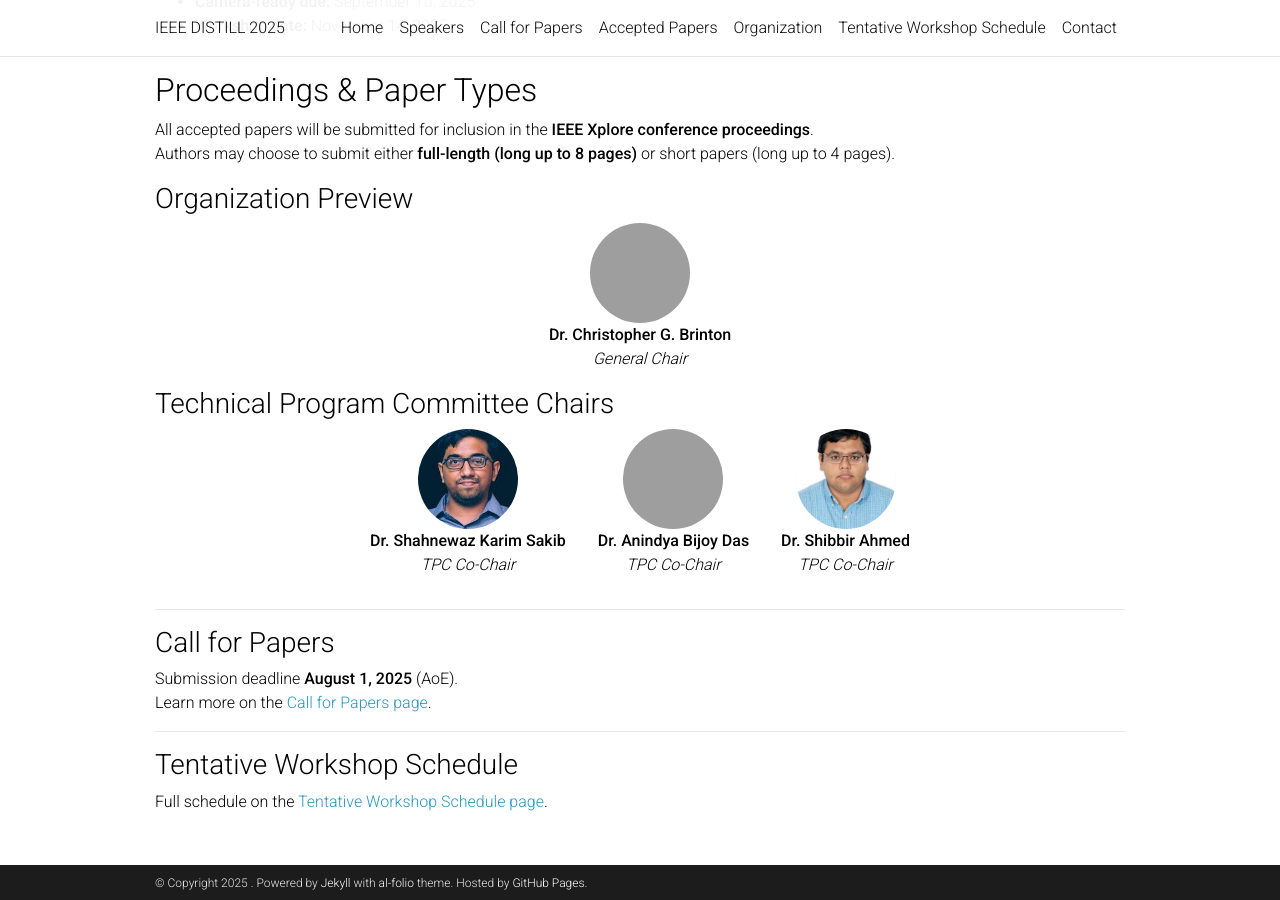
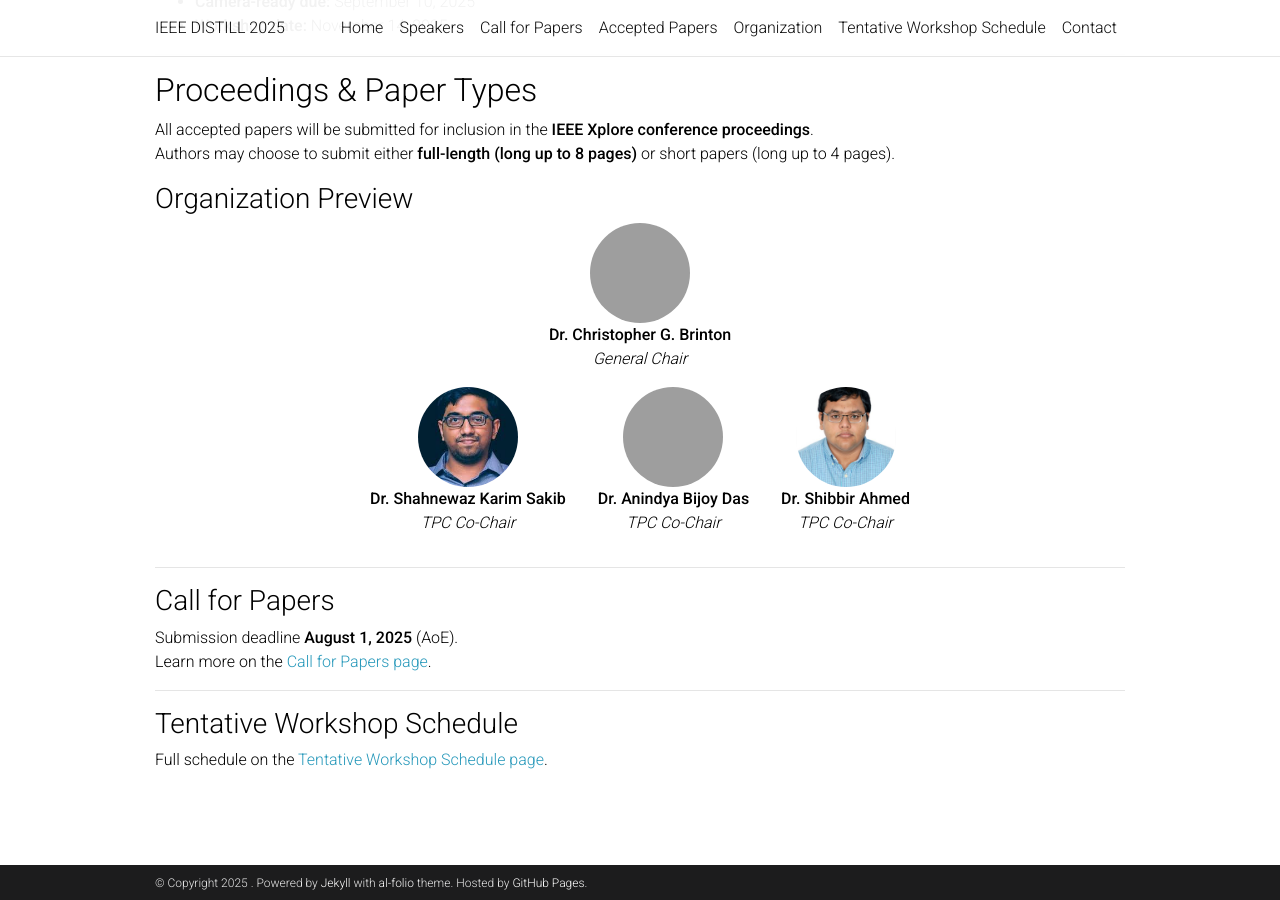
Before and after one commit to ieeedistill/ieeedistill.github.io, a Jekyll site: the page built from _pages/home.md, in a window 1280 px wide and 900 px high, scrolled down 1049 px, cut to the strip 0-900 px from the top of the window. Built offline with Jekyll 4.4.1, drawn with Linux system fonts in a browser that asks for light colours; comment, search, counter and statistics services are not loaded; a style sheet for code colours, icons or effects is not loaded; grey boxes are pictures that could not be loaded.

Commit message:
Update home.md

```diff
--- a/_pages/home.md
+++ b/_pages/home.md
@@ -74,7 +74,6 @@ Authors may choose to submit either **full-length (long up to 8 pages)** or shor
   <strong>Dr. Christopher G. Brinton</strong><br><em>General Chair</em>
 </p>
 
-### Technical Program Committee Chairs
 
 <div style="display:flex; justify-content:center; align-items:center; gap:2rem; flex-wrap:wrap; margin-bottom:2rem;">
   <div style="text-align:center;">
```
